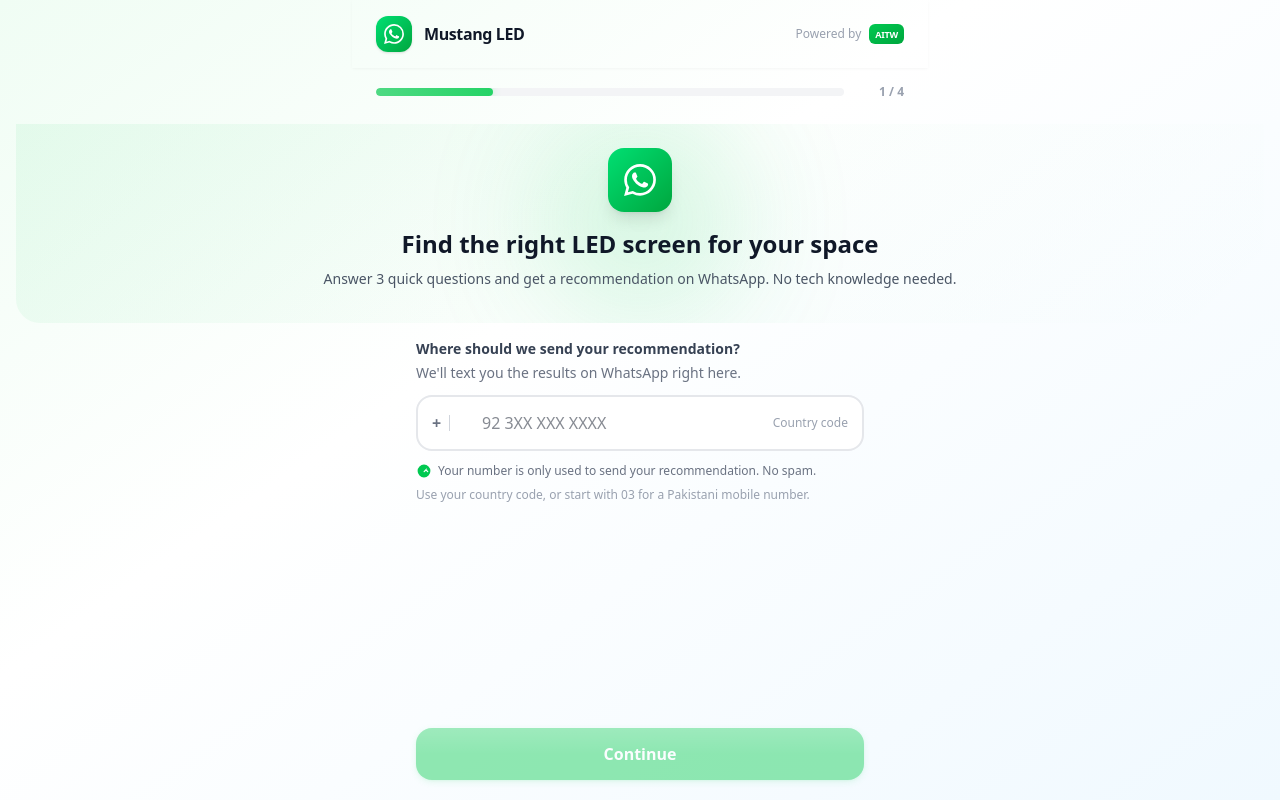
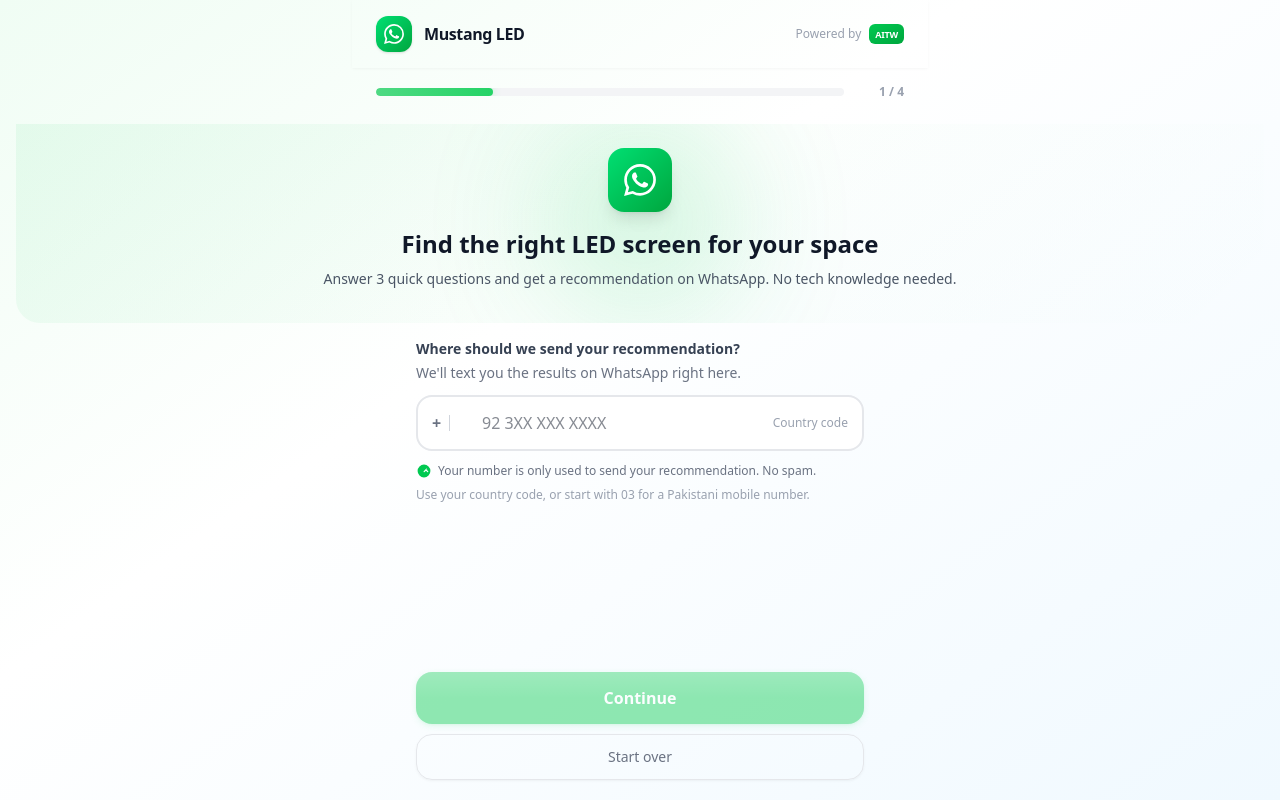
Before and after one commit to digitallycc/mustangled, a Next.js app: page / in a window 1280 px wide. Built offline with nearby package versions, Linux system fonts and the light colour scheme.

Commit message:
Harden funnel recovery state

```diff
--- a/src/app/page.tsx
+++ b/src/app/page.tsx
@@ -12,6 +12,11 @@
   sendRecommendation,
   validateWhatsAppNumber,
 } from "@/lib/presales-api";
+import {
+  ENVIRONMENTS,
+  SIZE_CATEGORIES,
+  USE_CASES,
+} from "../../shared/presales";
 import type {
   Environment,
   PresalesAnswers,
@@ -50,14 +55,42 @@
   );
 }
 
-function loadState<T>(key: string, fallback: T): T {
-  if (typeof window === "undefined") return fallback;
+function loadState(key: string): unknown {
+  if (typeof window === "undefined") return undefined;
   try {
     const stored = localStorage.getItem(key);
-    return stored ? JSON.parse(stored) : fallback;
+    return stored ? JSON.parse(stored) : undefined;
   } catch {
-    return fallback;
+    return undefined;
   }
+}
+
+function loadStringState(key: string, fallback = ""): string {
+  const value = loadState(key);
+  return typeof value === "string" ? value : fallback;
+}
+
+function loadStepState(key: string): number {
+  const value = loadState(key);
+  if (
+    typeof value !== "number" ||
+    !Number.isInteger(value) ||
+    value < 0 ||
+    value >= STEPS.length
+  ) {
+    return 0;
+  }
+  return value >= STEPS.length - 1 ? STEPS.length - 2 : value;
+}
+
+function loadEnumState<T extends string>(
+  key: string,
+  allowedValues: readonly T[]
+): T | null {
+  const value = loadState(key);
+  return typeof value === "string" && (allowedValues as readonly string[]).includes(value)
+    ? (value as T)
+    : null;
 }
 
 function saveState(key: string, value: unknown): void {
@@ -69,17 +102,22 @@
 
 export default function Home() {
   const [currentStep, setCurrentStep] = useState<number>(() => {
-    const savedStep = loadState("step", 0);
-    return savedStep >= STEPS.length - 1 ? STEPS.length - 2 : savedStep;
+    return loadStepState("step");
   });
   const [whatsappNumber, setWhatsappNumber] = useState<string>(() =>
-    loadState<string>("whatsappNumber", "").replace(/\D/g, "")
+    loadStringState("whatsappNumber").replace(/\D/g, "")
   );
-  const [useCase, setUseCase] = useState<UseCase | null>(() => loadState("useCase", null));
-  const [environment, setEnvironment] = useState<Environment | null>(() => loadState("environment", null));
-  const [sizeCategory, setSizeCategory] = useState<SizeCategory | null>(() => loadState("sizeCategory", null));
-  const [externalId, setExternalId] = useState<string>(() => loadState("externalId", ""));
-  const [receivedAt, setReceivedAt] = useState<string>(() => loadState("receivedAt", ""));
+  const [useCase, setUseCase] = useState<UseCase | null>(() =>
+    loadEnumState("useCase", USE_CASES)
+  );
+  const [environment, setEnvironment] = useState<Environment | null>(() =>
+    loadEnumState("environment", ENVIRONMENTS)
+  );
+  const [sizeCategory, setSizeCategory] = useState<SizeCategory | null>(() =>
+    loadEnumState("sizeCategory", SIZE_CATEGORIES)
+  );
+  const [externalId, setExternalId] = useState<string>(() => loadStringState("externalId"));
+  const [receivedAt, setReceivedAt] = useState<string>(() => loadStringState("receivedAt"));
   const [isValidating, setIsValidating] = useState(false);
   const [deliveryStatus, setDeliveryStatus] = useState<"idle" | "sending" | "success" | "error">("idle");
   const [maskedNumber, setMaskedNumber] = useState("");
@@ -284,6 +322,7 @@
             error={phoneError}
             privacyReassurance="Your number is only used to send your recommendation. No spam."
             isSubmitting={isValidating}
+            onRestart={handleRestart}
           />
         </div>
       );
--- a/src/components/screens/IntroWhatsAppScreen.tsx
+++ b/src/components/screens/IntroWhatsAppScreen.tsx
@@ -10,6 +10,7 @@
   error: string;
   privacyReassurance: string;
   isSubmitting: boolean;
+  onRestart: () => void;
 }
 
 export default function IntroWhatsAppScreen({
@@ -20,6 +21,7 @@
   error,
   privacyReassurance,
   isSubmitting,
+  onRestart,
 }: IntroWhatsAppScreenProps) {
   const handleInput = (e: React.ChangeEvent<HTMLInputElement>) => {
     onWhatsAppChange(e.target.value.replace(/\D/g, ""));
@@ -135,7 +137,7 @@
       </div>
 
       <div className="funnel-actions flex-shrink-0 px-6 pt-2">
-        <div className="max-w-md mx-auto">
+        <div className="max-w-md mx-auto space-y-2.5">
           <button
             onClick={onNext}
             disabled={!canContinue || isSubmitting}
@@ -151,6 +153,14 @@
               "Continue"
             )}
           </button>
+          <button
+            type="button"
+            onClick={onRestart}
+            disabled={isSubmitting}
+            className="w-full py-3 text-sm font-medium text-gray-500 rounded-2xl border border-gray-200 btn-secondary disabled:opacity-50 disabled:cursor-not-allowed"
+          >
+            Start over
+          </button>
         </div>
       </div>
     </div>
```
